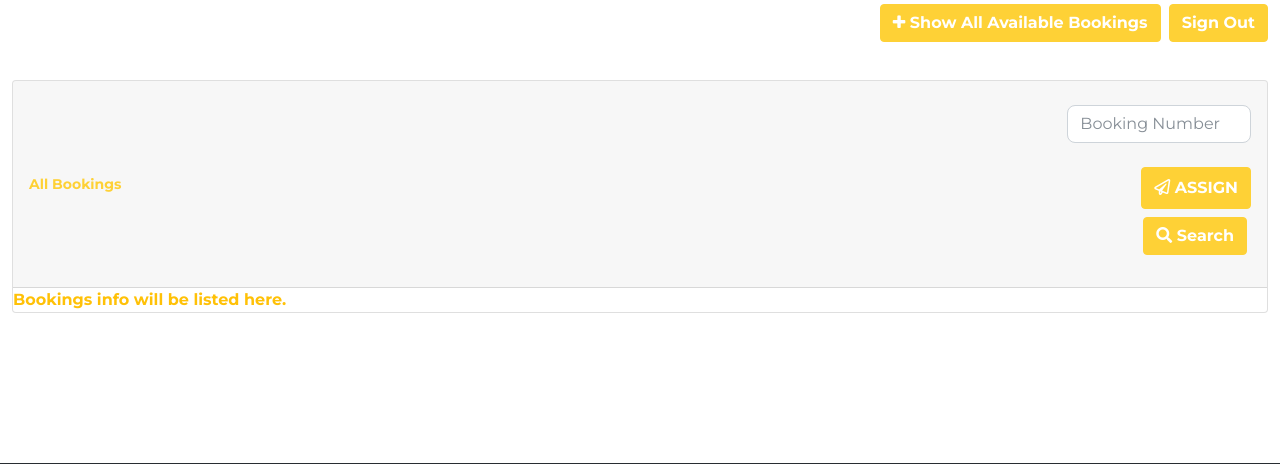
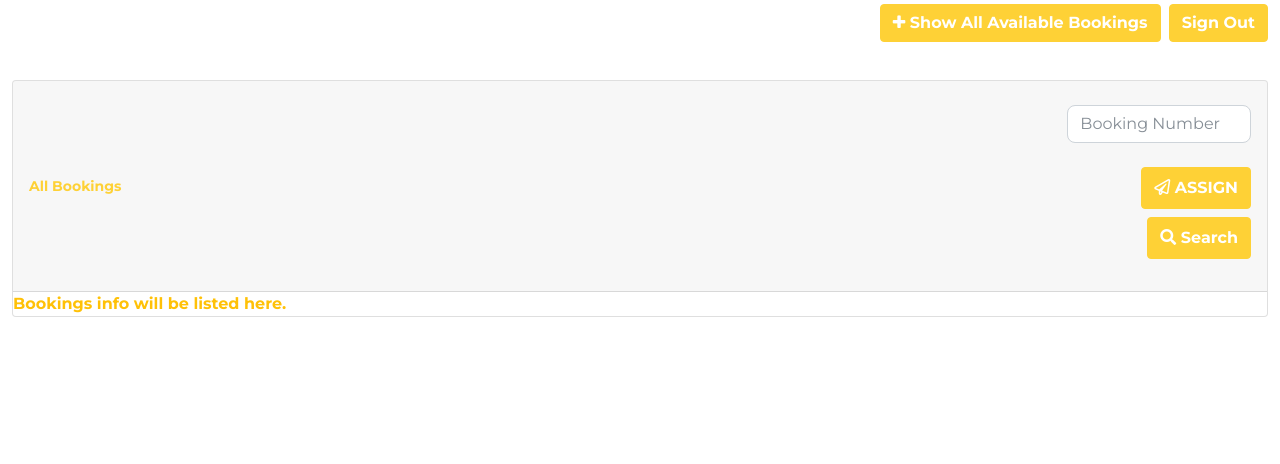
Before and after one commit to MiguelEmmara-ai/Assignment02-Comp721, a PHP site: page /admin.php in a window 1280 px wide. Shown: the part 192-656 px from the top of the page. Run offline with PHP 8.4, Linux system fonts and the light colour scheme; the visitor is signed in with stand-in values (Sample User, id 1); some libraries are stand-ins or nearby versions; some web fonts are replaced.

Commit message:
Readjust Btn Size

```diff
--- a/admin.php
+++ b/admin.php
@@ -176,8 +176,9 @@ require "includes/frontend/nav.php";
                                             <i class="far fa-paper-plane"></i> ASSIGN
                                         </button>
 
-                                        <a class="btn btn-primary mx-1 mb-2" role="button" name="sbutton" id="sbutton" onclick="searchPassengers(booking.value)">
+                                        <a class="btn btn-primary flex-fill py-2 mb-2" role="button" name="sbutton" id="sbutton" onclick="searchPassengers(booking.value)">
                                         <i class="fas fa-search"></i></i> Search </a>
+
                                     </div>
                                 </div>
                             </form>
```
